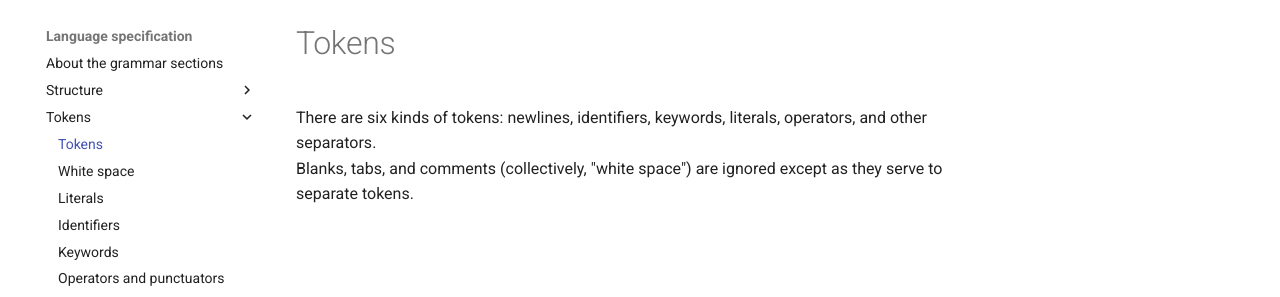
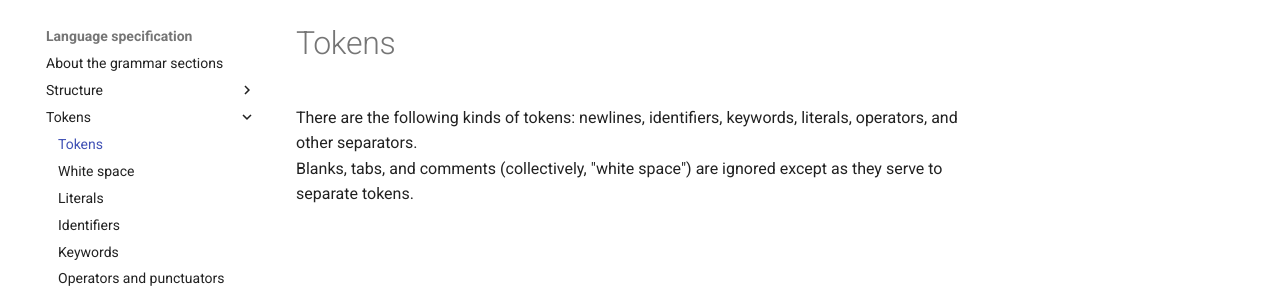
Before and after one commit to QuTech-Delft/cQASM-spec, an MkDocs documentation site: the page built from docs/language_specification/tokens/tokens.md, in a window 1280 px wide. Shown: the part 124-421 px from the top of the page. Built offline with MkDocs 1.6.1 and Material for MkDocs 9.7.7, drawn with Linux system fonts in a browser that asks for light colours; comment, search, counter and statistics services are not loaded; the version menu is left out.

Commit message:
Change 'six kinds of tokens' to 'the following kinds of tokens'.

```diff
--- a/docs/language_specification/tokens/tokens.md
+++ b/docs/language_specification/tokens/tokens.md
@@ -1,2 +1,2 @@
-There are six kinds of tokens: newlines, identifiers, keywords, literals, operators, and other separators.</br>
+There are the following kinds of tokens: newlines, identifiers, keywords, literals, operators, and other separators.</br>
 Blanks, tabs, and comments (collectively, "white space") are ignored except as they serve to separate tokens.
```
